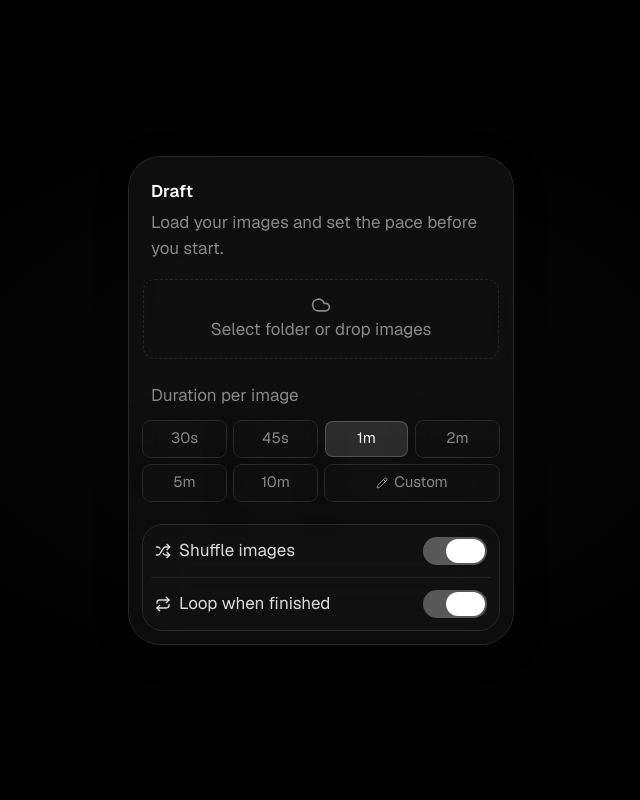
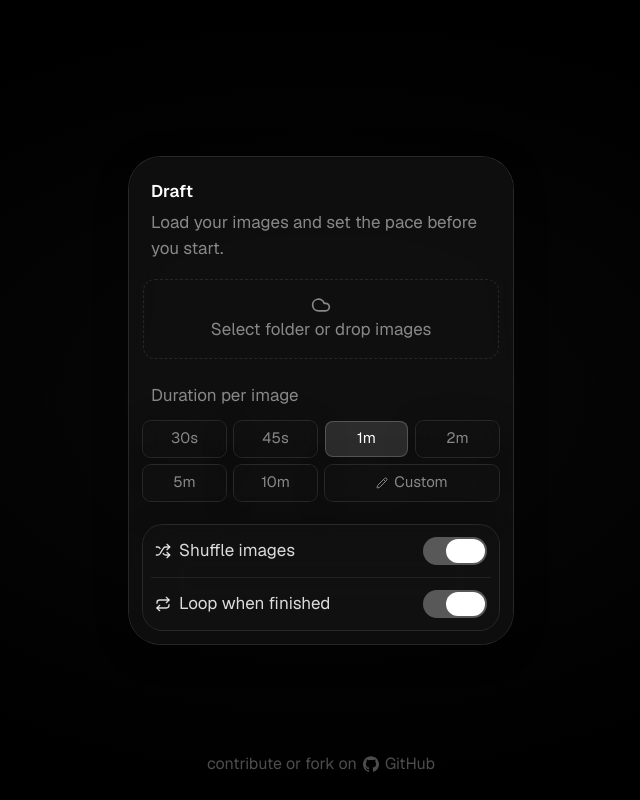
Before and after one commit to zzarty/draft, a Next.js app: page / in a window 1280 px wide. Shown: the whole page, without its empty margins (319-959 px from the left). Built offline with nearby package versions, Linux system fonts and the light colour scheme.

Commit message:
feat: add GitHub link to footer when session is inactive

```diff
--- a/app/page.tsx
+++ b/app/page.tsx
@@ -27,6 +27,20 @@
             onStartSession={store.startSession}
           />
         </div>
+      )}
+
+      {/* Footer */}
+      {!store.sessionActive && (
+        <a
+          href="https://github.com/zzarty/draft"
+          target="_blank"
+          rel="noopener noreferrer"
+          className="fixed bottom-6 z-10 flex items-center gap-1.5 text-s text-white/30 transition-colors hover:text-white/60"
+        >
+          contribute or fork on
+          <svg className="size-4 fill-current" role="img" viewBox="0 0 24 24" xmlns="http://www.w3.org/2000/svg"><path d="M12 .297c-6.63 0-12 5.373-12 12 0 5.303 3.438 9.8 8.205 11.385.6.113.82-.258.82-.577 0-.285-.01-1.04-.015-2.04-3.338.724-4.042-1.61-4.042-1.61C4.422 18.07 3.633 17.7 3.633 17.7c-1.087-.744.084-.729.084-.729 1.205.084 1.838 1.236 1.838 1.236 1.07 1.835 2.809 1.305 3.495.998.108-.776.417-1.305.76-1.605-2.665-.3-5.466-1.332-5.466-5.93 0-1.31.465-2.38 1.235-3.22-.135-.303-.54-1.523.105-3.176 0 0 1.005-.322 3.3 1.23.96-.267 1.98-.399 3-.405 1.02.006 2.04.138 3 .405 2.28-1.552 3.285-1.23 3.285-1.23.645 1.653.24 2.873.12 3.176.765.84 1.23 1.91 1.23 3.22 0 4.61-2.805 5.625-5.475 5.92.42.36.81 1.096.81 2.22 0 1.606-.015 2.896-.015 3.286 0 .315.21.69.825.57C20.565 22.092 24 17.592 24 12.297c0-6.627-5.373-12-12-12"/></svg>
+          GitHub
+        </a>
       )}
 
       {/* Image Viewer */}
```
